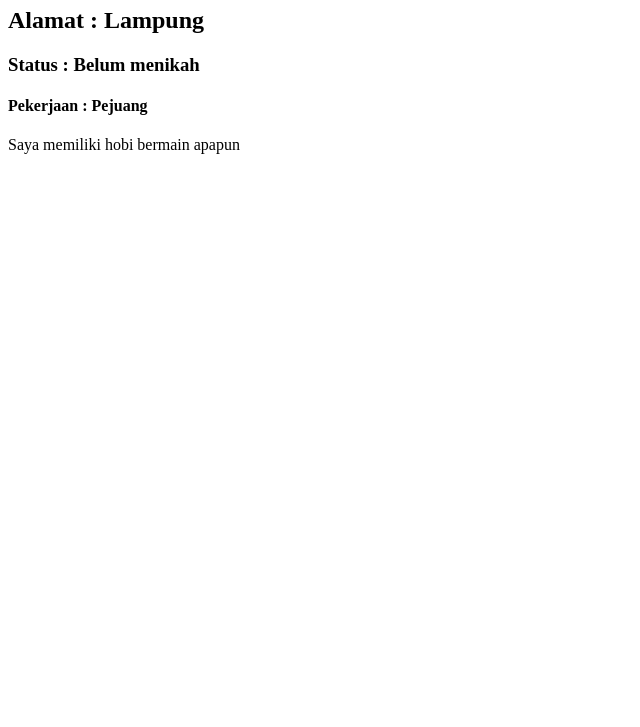
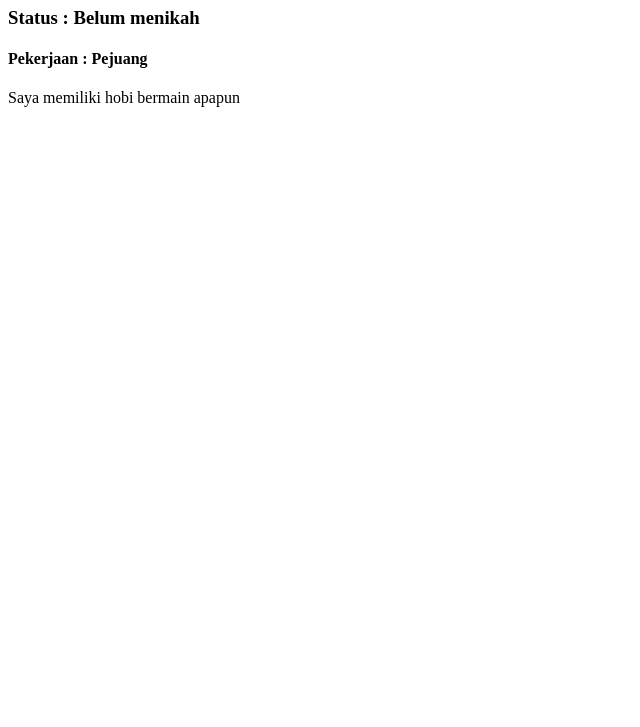
Before and after one commit to fathanrizk/gitbasic, a plain HTML site: page index.html in a window 1280 px wide. Shown: the part 73-800 px from the top of the page, without its empty margins (0-640 px from the left). Drawn offline with Linux system fonts and the light colour scheme.

Commit message:
delete address

```diff
--- a/index.html
+++ b/index.html
@@ -8,7 +8,6 @@
 </head>
 <body>
     <h1>Fathan Rizki Hidayah</h1>
-    <h2>Alamat : Lampung </h2>
     <h3>Status : Belum menikah</h3>
     <h4>Pekerjaan : Pejuang</h4>
     <p>Saya memiliki hobi bermain apapun</p>
```
